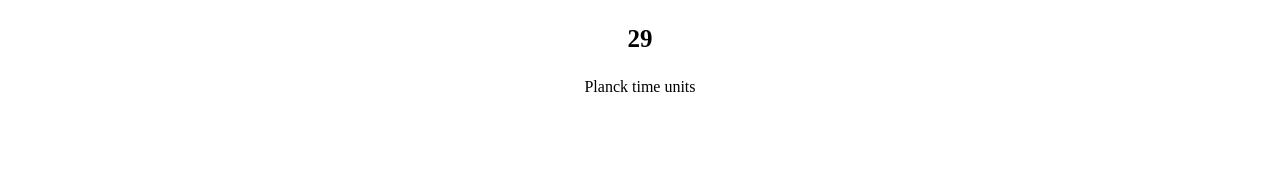
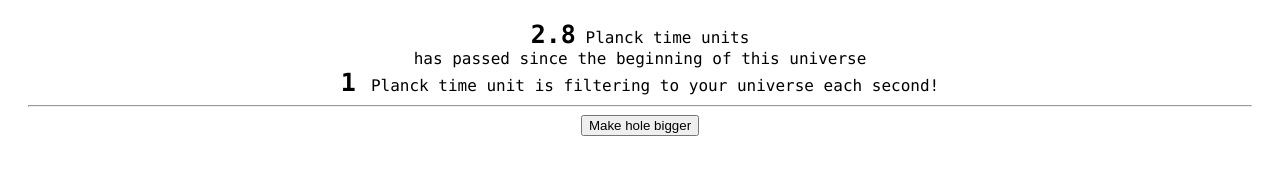
Before and after one commit to Sorkiling/Sorkiling.github.io, a plain HTML site: page index.html in a window 1280 px wide. Both pictures are taken after a click on the button "Big Bang". Drawn offline with Linux system fonts and the light colour scheme.

Commit message:
Basic functions

```diff
--- a/css/index.css
+++ b/css/index.css
@@ -1,3 +1,7 @@
+body {
+    font-family: "Lucida Console", Monaco, monospace;
+}
+
 #bigBangButton{
 	width: 240px;
 	height: 125px;
@@ -10,7 +14,9 @@
 	 background-color:grey;
 }
 
-#planckAmount {
+#planckAmount,
+#planckProduction {
+	display: inline;
 	font-weight: bold;
 	font-size: 25px;
 }
--- a/index.html
+++ b/index.html
@@ -6,8 +6,8 @@
 <link rel="stylesheet" type="text/css" href="css/index.css">
 </head>
 
+<body>
 
-<body>
 	<div id="startScreen">
 		<button id="bigBangButton" type="button">Big Bang</button>
 	</div>
@@ -16,7 +16,19 @@
 			<p id="planckAmount">0 </p>
 			<span>Planck time units</span>
 		</div>
+		<div>
+			<span>has passed since the beginning of this universe</span>
+		</div>
+		<div>
+			<p id="planckProduction">1 </p>
+			<span id="singularOrPluralSpan">Planck time units are filtering to your universe each second!</span>
+		</div>
+		<hr>
+		<div>
+			<button id="increaseHole1" type="button">Make hole bigger</button>
+		</div>
 	</div>
+
 </body>
 
 
--- a/js/index.js
+++ b/js/index.js
@@ -1,27 +1,47 @@
 //All vars
-
-var bigBangButton = document.getElementById("bigBangButton");
-var startScreen = document.getElementById("startScreen");
-var mainScreen = document.getElementById("mainScreen");
-var planckAmount = document.getElementById("planckAmount");
-
-var time = new Decimal(1);
-var production = new Decimal(1);
+var time = new Decimal(0);
+var production = new Decimal(0);
 
 
-mainScreen.style.display = "none";
+document.getElementById("mainScreen").style.display = "none";
 
-bigBangButton.onclick = function () {
+//increase production 1
+document.getElementById("increaseHole1").onclick = function () {
+	production = production.add(1);
+
+	if(production != 1){
+		document.getElementById("singularOrPluralSpan").textContent = "Planck time units are filtering to your universe each second!";
+	}else{
+		document.getElementById("singularOrPluralSpan").textContent = "Planck time unit is filtering to your universe each second!";
+	}
+
+	document.getElementById("planckProduction").textContent = production;
+}
+
+//BigBang button
+document.getElementById("bigBangButton").onclick = function () {
+
+	var startScreen = document.getElementById("startScreen");
+	var mainScreen = document.getElementById("mainScreen");
+
 	startScreen.style.display = "none";
 	mainScreen.style.display = "block";
+
+	production = production.add(1);
+
+	if(production != 1){
+		document.getElementById("singularOrPluralSpan").textContent = "Planck time units are filtering to your universe each second!";
+	}else{
+		document.getElementById("singularOrPluralSpan").textContent = "Planck time unit is filtering to your universe each second!";
+	}
+
 	increasePlanckTime();
 }
 
 //Increase Planck number
-
 function increasePlanckTime() {
 	setInterval(function(){
 		time = time.add(production);
-		planckAmount.textContent = time;
+		document.getElementById("planckAmount").textContent = time/10;
 	}, 100);
 }
```
